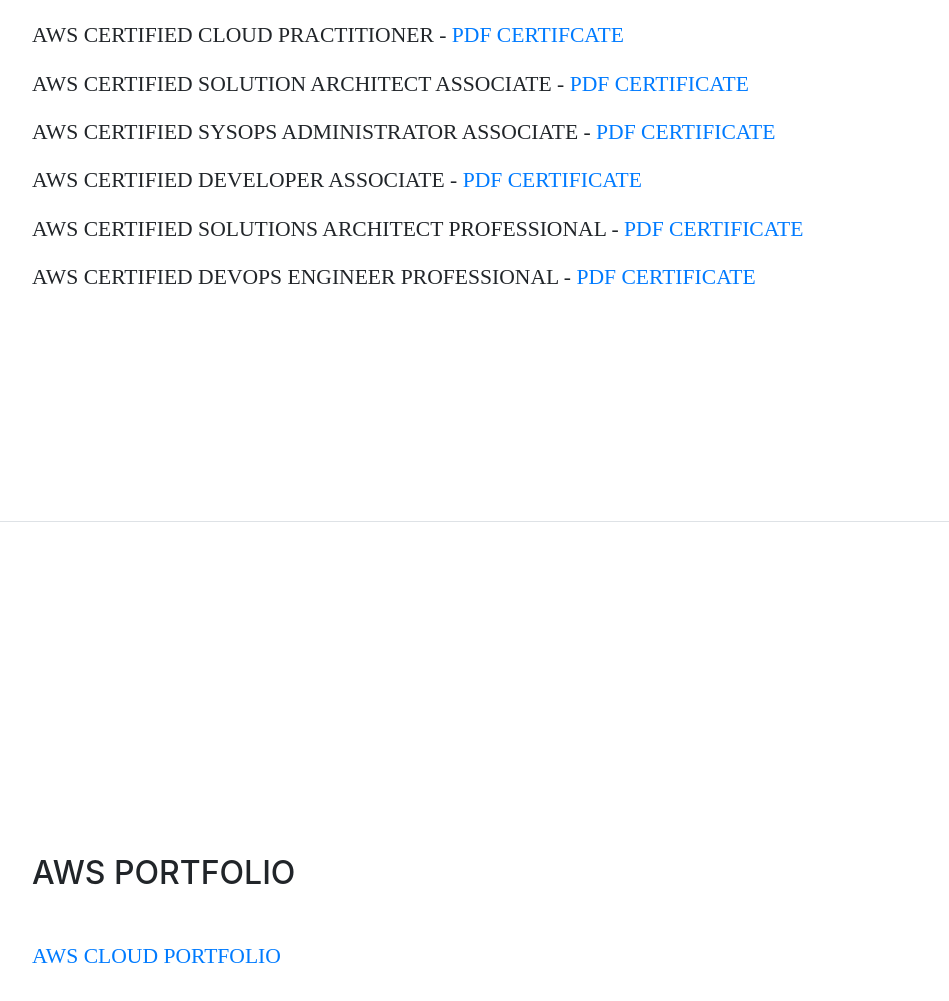
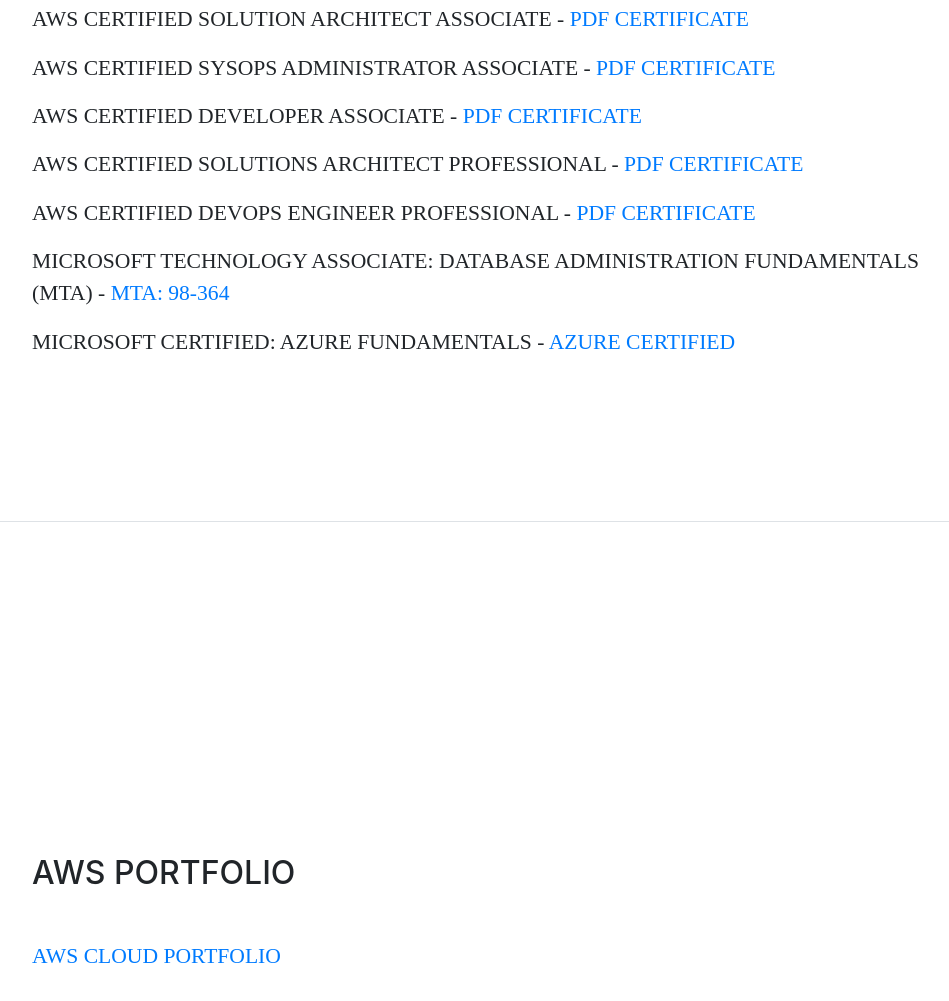
Before and after one commit to lethompson/lethompson.github.io, a website with bundled scripts: page index.html in a window 1280 px wide. Shown: the part 7074-8075 px from the top of the page, without its empty margins (288-1237 px from the left). Built offline with nearby package versions, Linux system fonts and the light colour scheme; a web font is replaced by a local one.

Commit message:
Add files via upload

```diff
--- a/index.html
+++ b/index.html
@@ -436,6 +436,8 @@
            <div class="subheading mb-3">AWS Certified Developer Associate - <a href="AWS%20Certified%20Developer%20-%20Associate%20certificate.pdf">PDF Certificate</a></div>
            <div class="subheading mb-3">AWS Certified Solutions Architect Professional - <a href="AWS%20Certified%20Solutions%20Architect%20-%20Professional%20certificate.pdf">PDF Certificate</a></div>
            <div class="subheading mb-3">AWS Certified DevOps Engineer Professional - <a href="AWS%20Certified%20DevOps%20Engineer%20-%20Professional%20certificate.pdf">PDF Certificate</a></div>
+           <div class="subheading mb-3">Microsoft Technology Associate: Database Administration Fundamentals (MTA) - <a href="https://www.youracclaim.com/badges/13c383bc-b4b5-4c28-be34-8309e61e9b34/linked_in_profile">MTA: 98-364</a></div>
+           <div class="subheading mb-3">Microsoft Certified: Azure Fundamentals - <a href="https://www.youracclaim.com/badges/abe4fe3b-2f14-4dc2-8261-840ef1d11c1d/linked_in_profile">Azure Certified</a></div>
 
         </div>
       </section>
```
